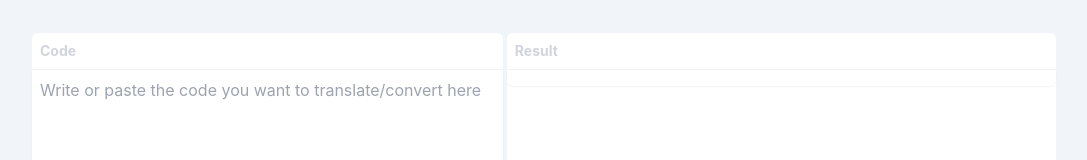
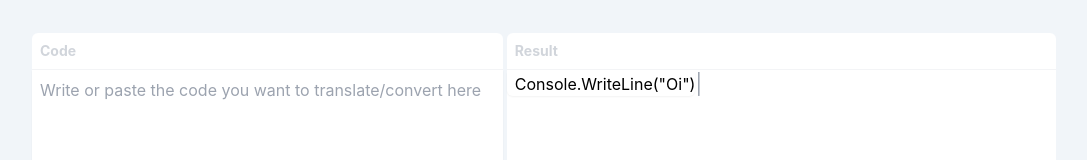
Before and after one commit to francisamidu/trans-code, a React (Vite) app: page / in a window 1280 px wide. Shown: the part 130-290 px from the top of the page, without its empty margins (96-1183 px from the left). Built offline with nearby package versions, Linux system fonts and the light colour scheme; no server answers.

Commit message:
Added text-writer effect

```diff
--- a/src/components/Code.tsx
+++ b/src/components/Code.tsx
@@ -12,8 +12,11 @@ const Code = ({ code }: CodeProps) => {
       >
         Result
       </label>
-      <div className="relative rounded-b-md p-2 shadow-sm outline-none ">
-        {code}
+      <div className="flex flex-row items-center">
+        <div className="relative rounded-b-md pl-2 shadow-sm outline-none ">
+          {code}
+        </div>
+        <div className="blinking-cursor text-xl text-gray-400"></div>
       </div>
     </div>
   );
--- a/src/components/Hero.tsx
+++ b/src/components/Hero.tsx
@@ -1,4 +1,4 @@
-import React, { useState } from 'react';
+import React, { useEffect, useState } from 'react';
 import github from '../assets/images/github-icon.svg';
 import {
   APP_DESCRIPTION,
@@ -9,7 +9,16 @@ import { Code, Translate } from '.';
 
 const Hero = () => {
   const [input, setInput] = useState('');
-  const [output, setOutput] = useState('');
+  const [output, setOutput] = useState('Console.WriteLine("Oi")');
+
+  const [code, setCode] = useState('');
+
+  useEffect(() => {
+    const timeout = setTimeout(() => {
+      setCode(output.slice(0, code.length + 1));
+    }, 100);
+    return () => clearTimeout(timeout);
+  }, [code]);
 
   return (
     <section className="h-full w-full flex-1 ">
@@ -33,7 +42,7 @@ const Hero = () => {
       </div>
       <div className="mx-auto mb-4 flex flex-row items-start justify-center md:max-w-screen-lg">
         <Translate input={input} setInput={setInput} setOutput={setOutput} />
-        <Code code={output} />
+        <Code code={code} />
       </div>
     </section>
   );
--- a/src/index.css
+++ b/src/index.css
@@ -5,3 +5,17 @@
 body {
   font-family: Inter, Arial, Helvetica, sans-serif;
 }
+
+.blinking-cursor::after {
+  content: '|';
+  animation: blink 1s step-end infinite;
+}
+@keyframes blink {
+  from,
+  to {
+    opacity: 1;
+  }
+  50% {
+    opacity: 0;
+  }
+}
```
